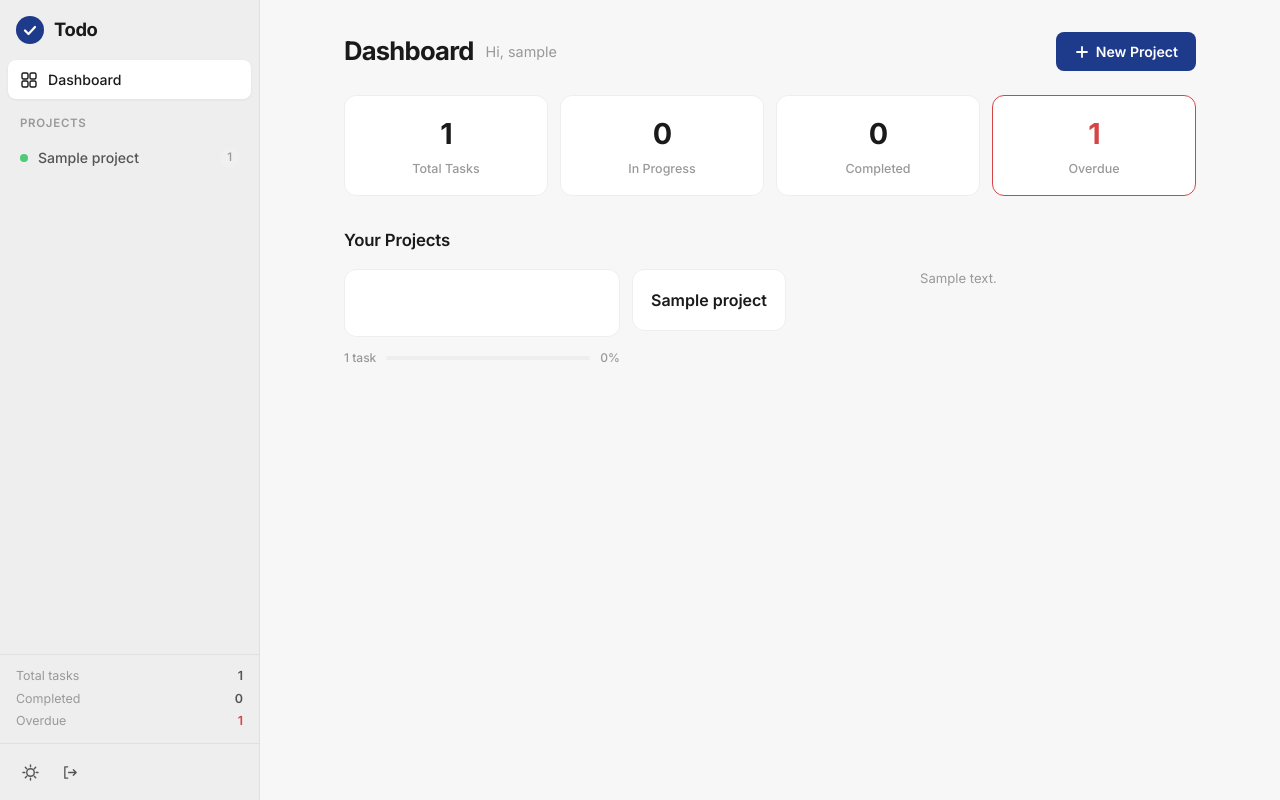
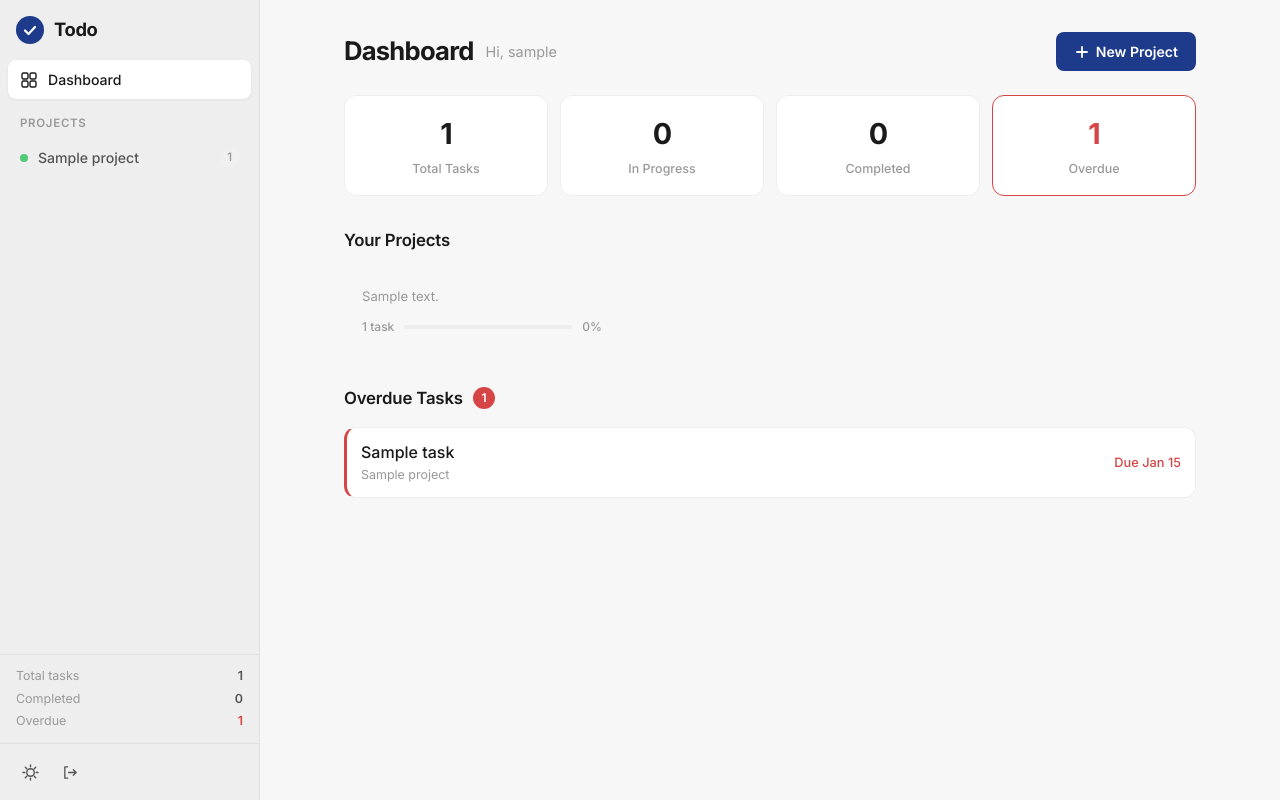
Before and after one commit to merelymerey/Endterm_project, a Django app: page / in a window 1280 px wide. Run offline with Django 5.2, Linux system fonts and the light colour scheme; a user stored in the database is signed in; tables that the repository leaves empty hold one stand-in row (values such as "Sample post").

Commit message:
Fix dashboard layout, add overdue tasks section and custom confirm modal
- Fix nested <a> tags in project cards that caused split grid items
- Remove project name from dashboard cards (name-less card layout)
- Force transparent backgrounds in .projects-grid to hide white boxes
- Add Overdue Tasks section on dashboard with up to 10 items
- Replace native confirm() with custom modal (base.html + app.js)

Co-Authored-By: n_kamshat <213012137+queekoo@users.noreply.github.com>
Co-Authored-By: Zarina Nazargali <215788920+zarinanazargali@users.noreply.github.com>

```diff
--- a/app.js
+++ b/app.js
@@ -1,6 +1,6 @@
 
 
-onst STORAGE_KEY = 'claude-todo';
+const STORAGE_KEY = 'claude-todo';
 const LIST_COLORS = ['#c96442', '#e09b3d', '#5cb87a', '#4a8fd9', '#9b6cd4', '#d4616e', '#3dbab0'];
 const PRIORITY_MAP = { none: 0, low: 1, medium: 2, high: 3 };
 const PRIORITY_COLORS = { high: '#d64545', medium: '#e09b3d', low: '#4a9e6e', none: '#9c9488' };
--- a/config/settings.py
+++ b/config/settings.py
@@ -5,7 +5,7 @@ BASE_DIR = Path(__file__).resolve().parent.parent
 
 SECRET_KEY = 'django-insecure-change-this-in-production-abc123xyz'
 
-DEBUG = True
+DEBUG = os.environ.get('DEBUG', 'False')
 
 ALLOWED_HOSTS = ['*']
 
--- a/projects/views.py
+++ b/projects/views.py
@@ -14,10 +14,12 @@ def dashboard(request):
     projects = Project.objects.filter(owner=request.user)
     total_tasks = Task.objects.filter(project__owner=request.user).count()
     completed_tasks = Task.objects.filter(project__owner=request.user, status='done').count()
-    overdue_tasks = Task.objects.filter(
+    overdue_qs = Task.objects.filter(
         project__owner=request.user,
         due_date__lt=date.today(),
-    ).exclude(status='done').count()
+    ).exclude(status='done').select_related('project').order_by('due_date')
+    overdue_tasks = overdue_qs.count()
+    overdue_list = overdue_qs[:10]
     in_progress = Task.objects.filter(project__owner=request.user, status='in_progress').count()
 
     return render(request, 'projects/dashboard.html', {
@@ -25,6 +27,7 @@ def dashboard(request):
         'total_tasks': total_tasks,
         'completed_tasks': completed_tasks,
         'overdue_tasks': overdue_tasks,
+        'overdue_list': overdue_list,
         'in_progress': in_progress,
     })
 
--- a/static/css/style.css
+++ b/static/css/style.css
@@ -417,20 +417,39 @@ input, textarea, select { font-family: inherit; }
   gap: 12px;
 }
 
-.project-card {
-  display: block;
-  background: var(--surface);
-  border: 1px solid var(--border-light);
-  border-radius: var(--radius-md);
-  padding: 18px;
-  transition: all var(--transition);
+.projects-grid,
+.projects-grid *,
+.projects-grid *:hover {
+  background: transparent !important;
+  box-shadow: none !important;
+  border: none !important;
 }
 
-.project-card:hover {
-  border-color: var(--border);
-  box-shadow: var(--shadow-md);
-  transform: translateY(-2px);
+.projects-grid .progress-bar-sm {
+  background: var(--border-light) !important;
+  height: 4px;
 }
+.projects-grid .progress-fill-sm {
+  background: var(--accent) !important;
+}
+
+.project-card-link {
+  display: block;
+  padding: 18px;
+  text-decoration: none;
+  color: inherit;
+}
+
+.project-card-edit {
+  position: absolute;
+  top: 10px;
+  right: 10px;
+  opacity: 0;
+  transition: opacity var(--transition);
+  z-index: 1;
+}
+
+.project-card:hover .project-card-edit { opacity: 1; }
 
 .project-card-header {
   display: flex;
@@ -487,6 +506,124 @@ input, textarea, select { font-family: inherit; }
   background: var(--accent);
   border-radius: 4px;
   transition: width 0.4s ease;
+}
+
+/* ========== Confirm Modal ========== */
+.confirm-modal {
+  position: fixed;
+  inset: 0;
+  z-index: 1000;
+  display: none;
+  align-items: center;
+  justify-content: center;
+}
+.confirm-modal.open { display: flex; }
+.confirm-backdrop {
+  position: absolute;
+  inset: 0;
+  background: rgba(0, 0, 0, 0.45);
+  backdrop-filter: blur(2px);
+  animation: fadeIn 0.15s ease;
+}
+.confirm-dialog {
+  position: relative;
+  width: 90%;
+  max-width: 420px;
+  background: var(--surface);
+  border: 1px solid var(--border-light);
+  border-radius: var(--radius-md);
+  padding: 22px 22px 18px;
+  box-shadow: var(--shadow-lg);
+  animation: scaleIn 0.18s cubic-bezier(0.4, 0, 0.2, 1);
+}
+.confirm-title {
+  font-size: 1.05rem;
+  font-weight: 600;
+  color: var(--text);
+  margin-bottom: 8px;
+}
+.confirm-message {
+  font-size: 0.92rem;
+  color: var(--text-secondary);
+  line-height: 1.5;
+  margin-bottom: 20px;
+}
+.confirm-actions {
+  display: flex;
+  justify-content: flex-end;
+  gap: 8px;
+}
+@keyframes fadeIn { from { opacity: 0; } to { opacity: 1; } }
+@keyframes scaleIn {
+  from { opacity: 0; transform: scale(0.95) translateY(-4px); }
+  to { opacity: 1; transform: scale(1) translateY(0); }
+}
+
+/* ========== Overdue Tasks ========== */
+.overdue-title {
+  margin-top: 32px;
+  display: flex;
+  align-items: center;
+  gap: 10px;
+}
+.overdue-badge {
+  display: inline-flex;
+  align-items: center;
+  justify-content: center;
+  min-width: 22px;
+  height: 22px;
+  padding: 0 8px;
+  border-radius: 11px;
+  background: var(--danger);
+  color: white;
+  font-size: 0.75rem;
+  font-weight: 600;
+}
+.overdue-list {
+  display: flex;
+  flex-direction: column;
+  gap: 8px;
+}
+.overdue-item {
+  display: flex;
+  align-items: center;
+  justify-content: space-between;
+  gap: 12px;
+  padding: 12px 14px;
+  background: var(--surface);
+  border: 1px solid var(--border-light);
+  border-left: 3px solid var(--danger);
+  border-radius: var(--radius-md);
+  text-decoration: none;
+  color: inherit;
+  transition: all var(--transition);
+}
+.overdue-item:hover {
+  border-color: var(--danger);
+  box-shadow: var(--shadow-sm);
+}
+.overdue-main {
+  display: flex;
+  flex-direction: column;
+  gap: 2px;
+  min-width: 0;
+}
+.overdue-task-title {
+  font-weight: 500;
+  color: var(--text);
+  overflow: hidden;
+  text-overflow: ellipsis;
+  white-space: nowrap;
+}
+.overdue-project {
+  font-size: 0.78rem;
+  color: var(--text-tertiary);
+}
+.overdue-due {
+  font-size: 0.8rem;
+  color: var(--danger);
+  font-weight: 500;
+  white-space: nowrap;
 }
 
 /* ========== Toolbar ========== */
--- a/static/js/app.js
+++ b/static/js/app.js
@@ -1,3 +1,57 @@
+// ========== Custom Confirm Modal ==========
+function customConfirm(message, title = 'Are you sure?') {
+  return new Promise((resolve) => {
+    const modal = document.getElementById('confirmModal');
+    const msgEl = document.getElementById('confirmMessage');
+    const titleEl = document.getElementById('confirmTitle');
+    const okBtn = document.getElementById('confirmOk');
+    const cancelBtn = document.getElementById('confirmCancel');
+    if (!modal || !msgEl || !okBtn || !cancelBtn) {
+      resolve(window.confirm(message));
+      return;
+    }
+    msgEl.textContent = message;
+    if (titleEl) titleEl.textContent = title;
+    modal.classList.add('open');
+    modal.setAttribute('aria-hidden', 'false');
+
+    const cleanup = (result) => {
+      modal.classList.remove('open');
+      modal.setAttribute('aria-hidden', 'true');
+      okBtn.removeEventListener('click', onOk);
+      cancelBtn.removeEventListener('click', onCancel);
+      modal.removeEventListener('click', onBackdrop);
+      document.removeEventListener('keydown', onKey);
+      resolve(result);
+    };
+    const onOk = () => cleanup(true);
+    const onCancel = () => cleanup(false);
+    const onBackdrop = (e) => { if (e.target.classList.contains('confirm-backdrop')) cleanup(false); };
+    const onKey = (e) => {
+      if (e.key === 'Escape') cleanup(false);
+      if (e.key === 'Enter') cleanup(true);
+    };
+
+    okBtn.addEventListener('click', onOk);
+    cancelBtn.addEventListener('click', onCancel);
+    modal.addEventListener('click', onBackdrop);
+    document.addEventListener('keydown', onKey);
+    setTimeout(() => okBtn.focus(), 50);
+  });
+}
+
+document.querySelectorAll('form[data-confirm]').forEach((form) => {
+  form.addEventListener('submit', async (e) => {
+    if (form.dataset.confirmed === '1') return;
+    e.preventDefault();
+    const ok = await customConfirm(form.dataset.confirm, form.dataset.confirmTitle || 'Are you sure?');
+    if (ok) {
+      form.dataset.confirmed = '1';
+      form.submit();
+    }
+  });
+});
+
 // ========== Theme Toggle ==========
 const themeToggle = document.getElementById('themeToggle');
 if (themeToggle) {
@@ -111,7 +165,7 @@ document.querySelectorAll('.task-status-toggle').forEach(toggle => {
 
 // ========== Delete Task (AJAX) ==========
 async function deleteTask(projectId, taskId, btn) {
-  if (!confirm('Delete this task?')) return;
+  if (!(await customConfirm('Delete this task?', 'Delete task?'))) return;
 
   const row = btn.closest('[data-task-id]');
 
--- a/templates/base.html
+++ b/templates/base.html
@@ -6,11 +6,25 @@
   <meta charset="UTF-8">
   <meta name="viewport" content="width=device-width, initial-scale=1.0">
   <title>{% block title %}Todo{% endblock %} — Claude</title>
-  <link rel="stylesheet" href="{% static 'css/style.css' %}">
+  <link rel="stylesheet" href="{% static 'css/style.css' %}?v=9">
   <link href="https://fonts.googleapis.com/css2?family=Inter:wght@400;500;600;700&display=swap" rel="stylesheet">
 </head>
 <body data-theme="light">
   {% block body %}{% endblock %}
-  <script src="{% static 'js/app.js' %}"></script>
+
+  <!-- Confirm modal -->
+  <div class="confirm-modal" id="confirmModal" aria-hidden="true">
+    <div class="confirm-backdrop"></div>
+    <div class="confirm-dialog" role="dialog" aria-modal="true" aria-labelledby="confirmTitle">
+      <h3 class="confirm-title" id="confirmTitle">Are you sure?</h3>
+      <p class="confirm-message" id="confirmMessage"></p>
+      <div class="confirm-actions">
+        <button type="button" class="btn btn-ghost" id="confirmCancel">Cancel</button>
+        <button type="button" class="btn btn-danger" id="confirmOk">Delete</button>
+      </div>
+    </div>
+  </div>
+
+  <script src="{% static 'js/app.js' %}?v=9"></script>
 </body>
 </html>
--- a/templates/projects/dashboard.html
+++ b/templates/projects/dashboard.html
@@ -123,17 +123,13 @@
       <h2 class="section-title">Your Projects</h2>
       <div class="projects-grid">
         {% for project in projects %}
-        <a href="{% url 'project_detail' project.pk %}" class="project-card">
-          <div class="project-card-header">
-            <h3 class="project-card-name">{{ project.name }}</h3>
-            <div class="project-card-actions">
-              <a href="{% url 'project_edit' project.pk %}" class="icon-btn-sm" title="Edit" onclick="event.stopPropagation();">
+        <div class="project-card">
+          <a href="{% url 'project_edit' project.pk %}" class="project-card-edit icon-btn-sm" title="Edit">
             <svg width="14" height="14" viewBox="0 0 16 16" fill="none">
               <path d="M11.5 2.5L13.5 4.5L5 13H3V11L11.5 2.5Z" stroke="currentColor" stroke-width="1.3" stroke-linejoin="round"/>
             </svg>
           </a>
-            </div>
-          </div>
+          <a href="{% url 'project_detail' project.pk %}" class="project-card-link">
             {% if project.description %}
             <p class="project-card-desc">{{ project.description|truncatechars:80 }}</p>
             {% endif %}
@@ -145,6 +141,7 @@
               <span class="project-card-stat">{{ project.progress }}%</span>
             </div>
           </a>
+        </div>
         {% endfor %}
       </div>
       {% else %}
@@ -160,6 +157,21 @@
         <a href="{% url 'project_create' %}" class="btn btn-primary" style="margin-top:16px">Create Project</a>
       </div>
       {% endif %}
+
+      {% if overdue_list %}
+      <h2 class="section-title overdue-title">Overdue Tasks <span class="overdue-badge">{{ overdue_tasks }}</span></h2>
+      <div class="overdue-list">
+        {% for task in overdue_list %}
+        <a href="{% url 'project_detail' task.project.pk %}" class="overdue-item">
+          <div class="overdue-main">
+            <span class="overdue-task-title">{{ task.title }}</span>
+            <span class="overdue-project">{{ task.project.name }}</span>
+          </div>
+          <span class="overdue-due">Due {{ task.due_date|date:"M j" }}</span>
+        </a>
+        {% endfor %}
+      </div>
+      {% endif %}
     </div>
   </main>
 </div>
--- a/templates/projects/project_detail.html
+++ b/templates/projects/project_detail.html
@@ -263,7 +263,7 @@
 
       <!-- Delete project -->
       <div class="danger-zone">
-        <form method="post" action="{% url 'project_delete' project.pk %}" onsubmit="return confirm('Delete this project and all its tasks?')">
+        <form method="post" action="{% url 'project_delete' project.pk %}" data-confirm="Delete this project and all its tasks?" data-confirm-title="Delete project?">
           {% csrf_token %}
           <button type="submit" class="btn btn-danger btn-sm">Delete Project</button>
         </form>
```
Lines whose indentation alone changed are shown as unchanged.
